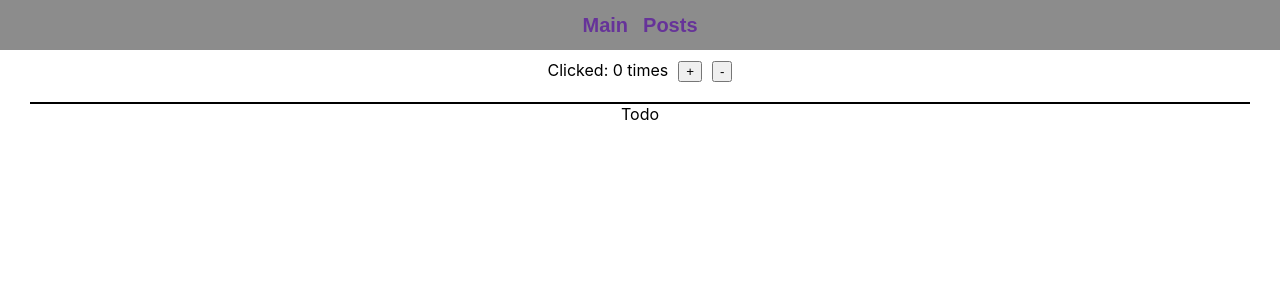
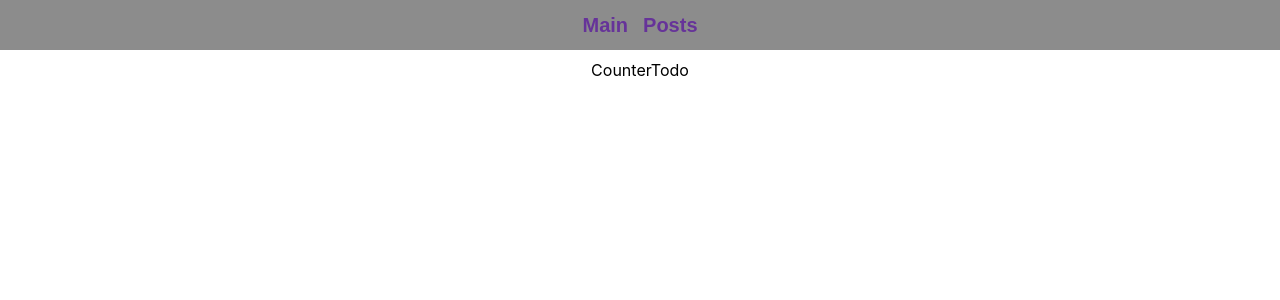
Before and after one commit to sbpark88/react-store, a React (Create React App) app: page / in a window 1280 px wide. Shown: the top 300 px of the page. Built offline with nearby package versions, Linux system fonts and the light colour scheme.

Commit message:
Revert "Add: Count using 'buildCreateSlice'"
This reverts commit a7f6d727259b9f35f0845b1374066f6b8bbbfd33.

```diff
--- a/src/app/store.ts
+++ b/src/app/store.ts
@@ -1,9 +1,8 @@
 import type { Action, ThunkAction } from "@reduxjs/toolkit";
 import { combineSlices, configureStore } from "@reduxjs/toolkit";
 import { setupListeners } from "@reduxjs/toolkit/query";
-import { counterSlice } from "../features/counter/counterSlice";
 
-const rootReducer = combineSlices(counterSlice);
+const rootReducer = combineSlices();
 
 export type RootState = ReturnType<typeof rootReducer>;
 
--- a/src/features/counter/Counter.tsx
+++ b/src/features/counter/Counter.tsx
@@ -1,19 +1,8 @@
 import React from "react";
-import "./Counter.css";
-import { useAppDispatch, useAppSelector } from "../../app/hooks";
-import { decrement, increment, selectCount } from "./counterSlice";
+import "Counter.css";
 
 const Counter: React.FC = () => {
-  const dispatch = useAppDispatch();
-  const count = useAppSelector(selectCount);
-
-  return (
-    <div className="counter-container">
-      Clicked: {count} times
-      <button onClick={() => dispatch(increment())}>+</button>
-      <button onClick={() => dispatch(decrement())}>-</button>
-    </div>
-  );
+  return <>Counter</>;
 };
 
 export default Counter;
--- a/src/features/counter/counterSlice.ts
+++ /dev/null
@@ -1,28 +0,0 @@
-import { createAppSlice } from "../../app/createAppSlice";
-
-export interface CounterSliceState {
-  value: number;
-}
-
-const initialState: CounterSliceState = {
-  value: 0,
-};
-
-export const counterSlice = createAppSlice({
-  name: "counter",
-  initialState,
-  reducers: (create) => ({
-    increment: create.reducer((state) => {
-      state.value += 1;
-    }),
-    decrement: create.reducer((state) => {
-      state.value -= 1;
-    }),
-  }),
-  selectors: {
-    selectCount: (counter) => counter.value,
-  },
-});
-
-export const { increment, decrement } = counterSlice.actions;
-export const { selectCount } = counterSlice.selectors;
```
